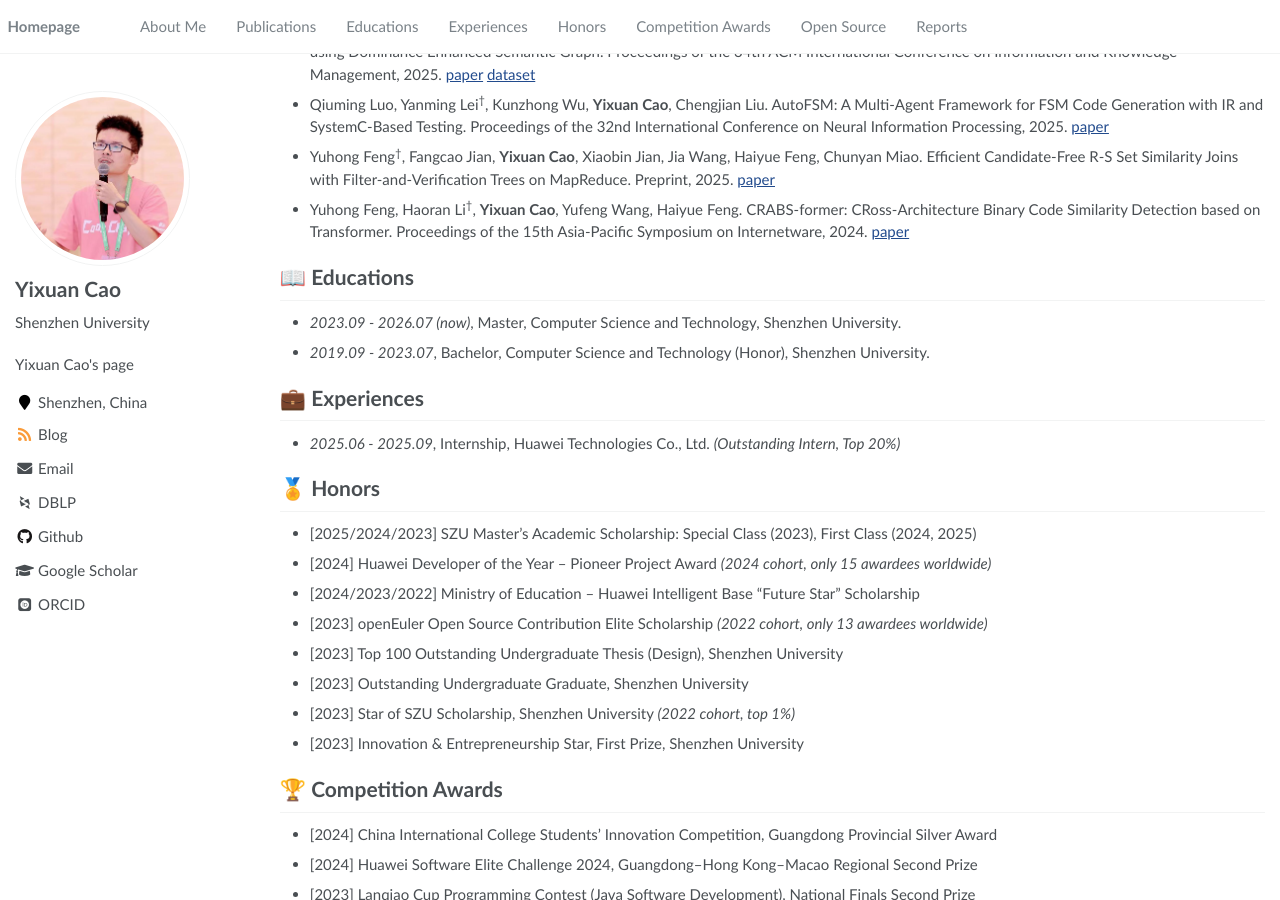
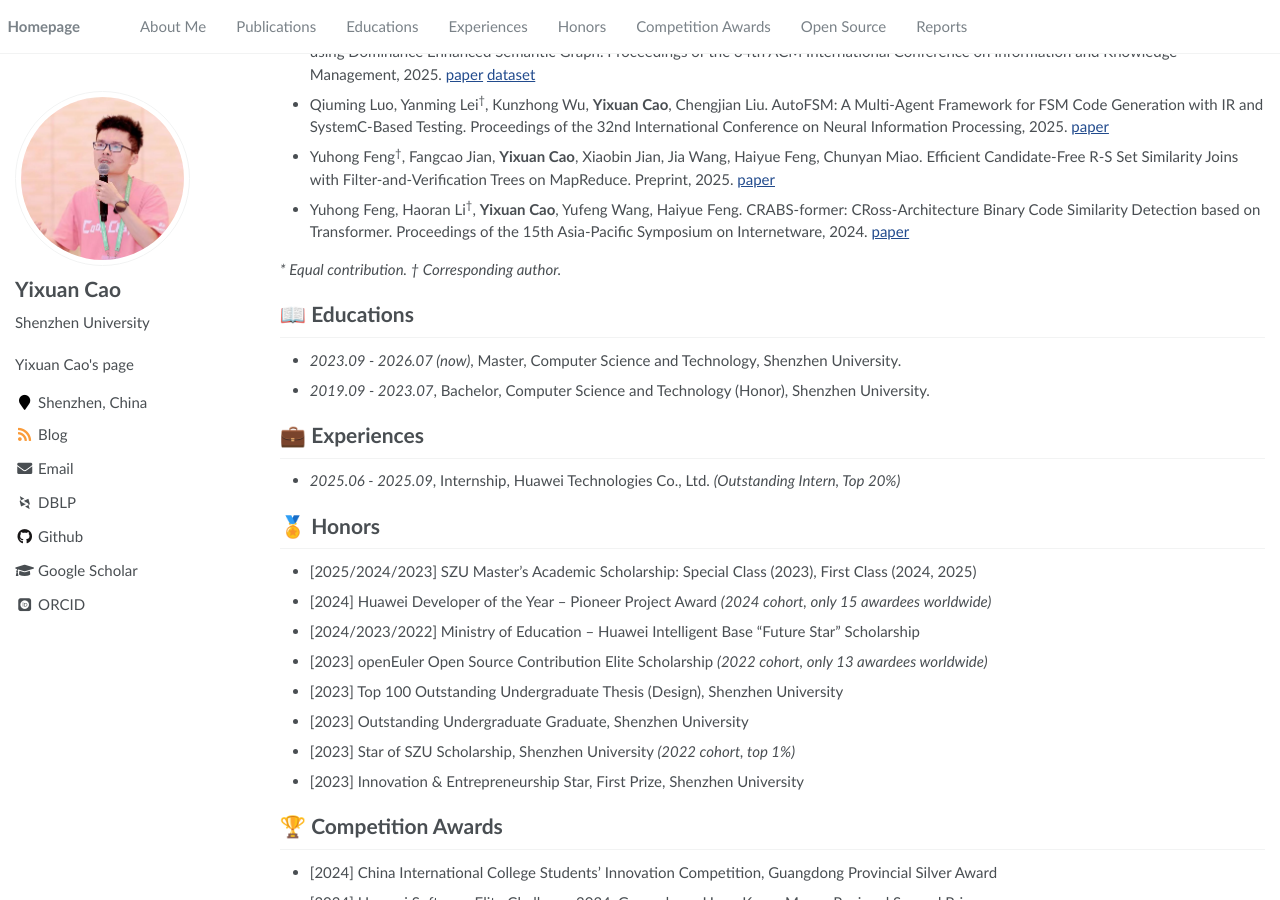
Before and after one commit to Cao-Wuhui/Cao-Wuhui.github.io, a Jekyll site: the page built from _pages/about.md, in a window 1280 px wide and 900 px high, scrolled down 337 px. Built offline with Jekyll 4.4.1, drawn with Linux system fonts in a browser that asks for light colours; some web fonts are replaced.

Commit message:
Add more details to the about page

```diff
--- a/_pages/about.md
+++ b/_pages/about.md
@@ -29,6 +29,8 @@ My research interests lie in software systems, security, and large language mode
 - Qiuming Luo, Yanming Lei<sup>†</sup>, Kunzhong Wu, **Yixuan Cao**, Chengjian Liu. AutoFSM: A Multi-Agent Framework for FSM Code Generation with IR and SystemC-Based Testing. Proceedings of the 32nd International Conference on Neural Information Processing, 2025. [paper](https://link.springer.com/chapter/10.1007/978-981-95-4088-4_29)
 - Yuhong Feng<sup>†</sup>, Fangcao Jian, **Yixuan Cao**, Xiaobin Jian, Jia Wang, Haiyue Feng, Chunyan Miao. Efficient Candidate-Free R-S Set Similarity Joins with Filter-and-Verification Trees on MapReduce. Preprint, 2025. [paper](https://doi.org/10.48550/ARXIV.2506.03893)
 - Yuhong Feng, Haoran Li<sup>†</sup>, **Yixuan Cao**, Yufeng Wang, Haiyue Feng. CRABS-former: CRoss-Architecture Binary Code Similarity Detection based on Transformer. Proceedings of the 15th Asia-Pacific Symposium on Internetware, 2024. [paper](https://doi.org/10.1145/3671016.3671390)
+
+*\* Equal contribution. † Corresponding author.*
 
 # 📖 Educations
 - *2023.09 - 2026.07 (now)*, Master, Computer Science and Technology, Shenzhen University.
```
